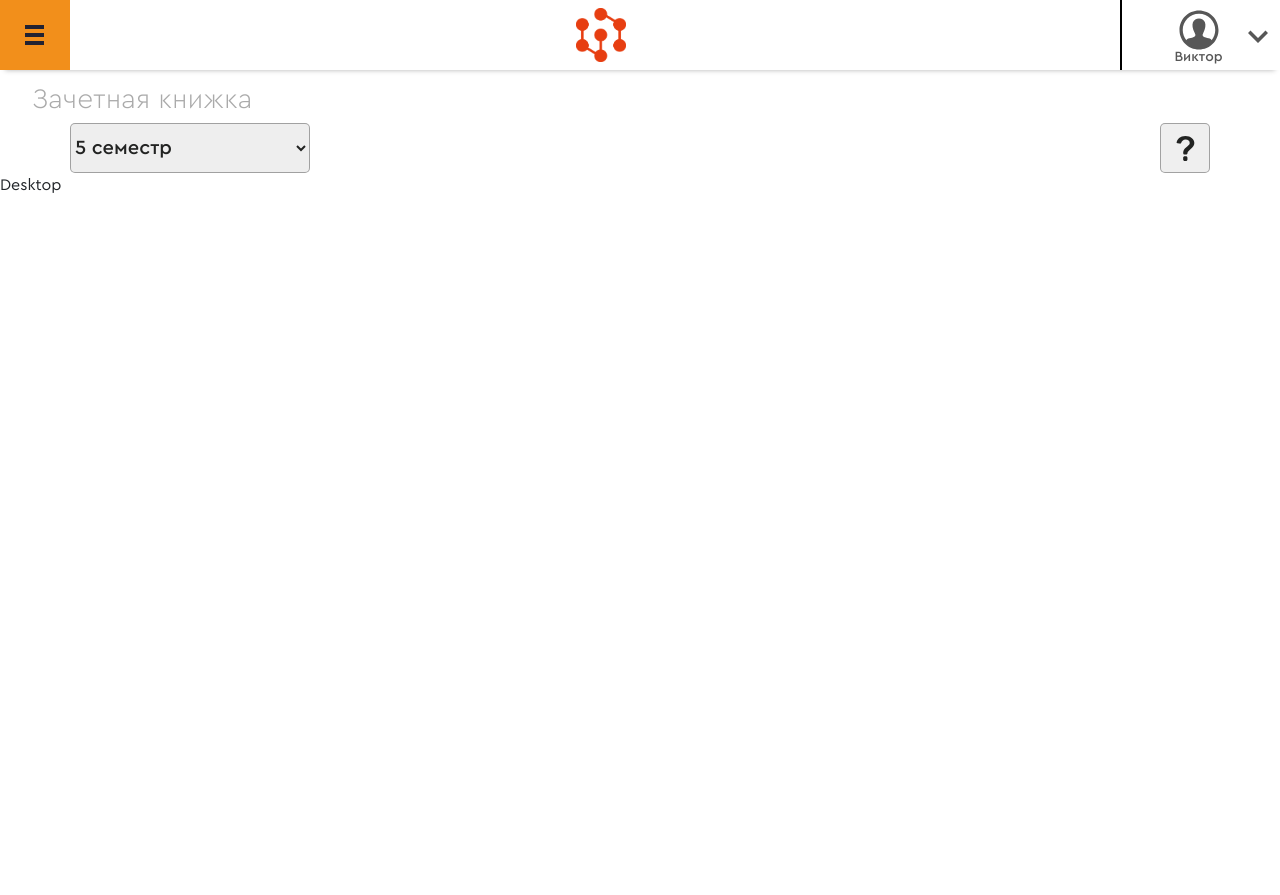
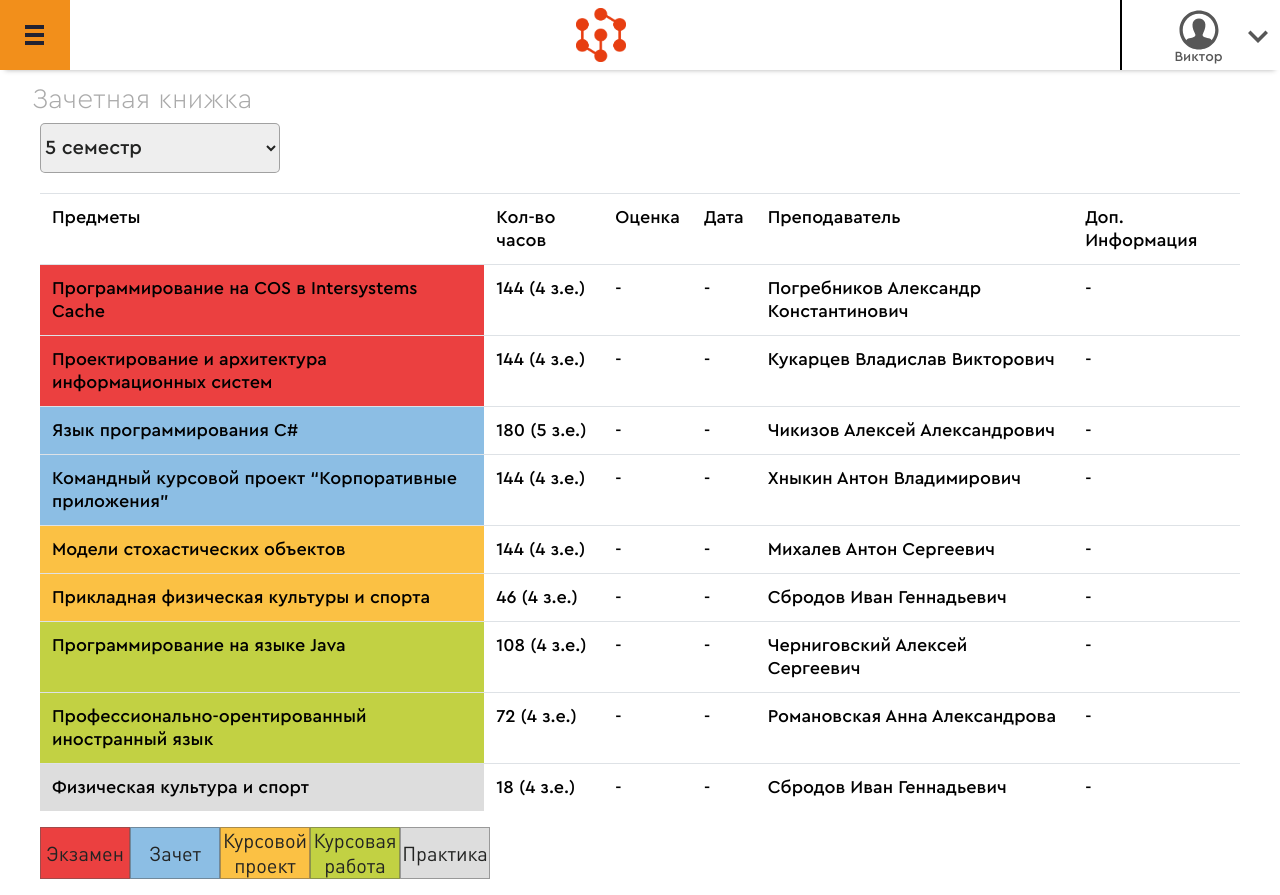
Before and after one commit to ga-wk/saga-asu-ikit, a React (Create React App) app: page /recordbook in a window 1280 px wide. Before the commit the page ends 800 px from the top, so only its background shows below. Built offline with nearby package versions, Linux system fonts and the light colour scheme.

Commit message:
сверстал зачетную книжку

```diff
--- a/src/components/RecordBook/index.js
+++ b/src/components/RecordBook/index.js
@@ -43,7 +43,7 @@ function RecordBookHeader() {
 function MobileFragment() {
     return (
         <>
-            <section className="record-book container">
+
             <ul className="record-book__list " onClick={itemClick}>
                 <li className="record-book__item item_close ">
                     <h3 className="record-book__title exam">
@@ -286,7 +286,7 @@ function MobileFragment() {
                     </div>
                 </li>
             </ul>
-            </section>
+
         </>
     )
 }
@@ -294,8 +294,106 @@ function MobileFragment() {
 function DesktopFragment() {
     return (
         <>
+            <table className="table">
+                <tr className="table__header">
+                    <th className="table__header-item">Предметы</th>
+                    <th className="table__header-item">Кол-во часов</th>
+                    <th className="table__header-item">Оценка</th>
+                    <th className="table__header-item">Дата</th>
+                    <th className="table__header-item">Преподаватель</th>
+                    <th className="table__header-item">Доп. Информация</th>
+                </tr>
+                <tr className="table__body">
+                    <td className="table__body-item exam">Программирование на COS в Intersystems Cache</td>
+                    <td className="table__body-item">144 (4 з.е.)</td>
+                    <td className="table__body-item">-</td>
+                    <td className="table__body-item">-</td>
+                    <td className="table__body-item">Погребников Александр Константинович</td>
+                    <td className="table__body-item">-</td>
+                </tr>
+                <tr className="table__body">
+                    <td className="table__body-item exam">Проектирование и архитектура информационных систем</td>
+                    <td className="table__body-item">144 (4 з.е.)</td>
+                    <td className="table__body-item">-</td>
+                    <td className="table__body-item">-</td>
+                    <td className="table__body-item">Кукарцев Владислав Викторович</td>
+                    <td className="table__body-item">-</td>
+                </tr>
+                <tr className="table__body">
+                    <td className="table__body-item offset">Язык программирования C#</td>
+                    <td className="table__body-item">180 (5 з.е.)</td>
+                    <td className="table__body-item">-</td>
+                    <td className="table__body-item">-</td>
+                    <td className="table__body-item">Чикизов Алексей Александрович</td>
+                    <td className="table__body-item">-</td>
+                </tr>
+                <tr className="table__body">
+                    <td className="table__body-item offset">Командный курсовой проект “Корпоративные приложения”</td>
+                    <td className="table__body-item">144 (4 з.е.)</td>
+                    <td className="table__body-item">-</td>
+                    <td className="table__body-item">-</td>
+                    <td className="table__body-item">Хныкин Антон Владимирович</td>
+                    <td className="table__body-item">-</td>
+                </tr>
+                <tr className="table__body">
+                    <td className="table__body-item course-work">Модели стохастических объектов</td>
+                    <td className="table__body-item">144 (4 з.е.)</td>
+                    <td className="table__body-item">-</td>
+                    <td className="table__body-item">-</td>
+                    <td className="table__body-item">Михалев Антон Сергеевич</td>
+                    <td className="table__body-item">-</td>
+                </tr>
+                <tr className="table__body">
+                    <td className="table__body-item course-work">Прикладная физическая культуры и спорта</td>
+                    <td className="table__body-item">46 (4 з.е.)</td>
+                    <td className="table__body-item">-</td>
+                    <td className="table__body-item">-</td>
+                    <td className="table__body-item">Сбродов Иван Геннадьевич</td>
+                    <td className="table__body-item">-</td>
+                </tr>
+                <tr className="table__body">
+                    <td className="table__body-item course-project">Программирование на языке Java</td>
+                    <td className="table__body-item">108 (4 з.е.)</td>
+                    <td className="table__body-item">-</td>
+                    <td className="table__body-item">-</td>
+                    <td className="table__body-item">Черниговский Алексей Сергеевич</td>
+                    <td className="table__body-item">-</td>
+                </tr>
+                <tr className="table__body">
+                    <td className="table__body-item course-project">Профессионально-орентированный иностранный язык</td>
+                    <td className="table__body-item">72 (4 з.е.)</td>
+                    <td className="table__body-item">-</td>
+                    <td className="table__body-item">-</td>
+                    <td className="table__body-item">Романовская Анна Александрова</td>
+                    <td className="table__body-item">-</td>
+                </tr>
+                <tr className="table__body">
+                    <td className="table__body-item practice">Физическая культура и спорт</td>
+                    <td className="table__body-item">18 (4 з.е.)</td>
+                    <td className="table__body-item">-</td>
+                    <td className="table__body-item">-</td>
+                    <td className="table__body-item">Сбродов Иван Геннадьевич</td>
+                    <td className="table__body-item">-</td>
+                </tr>
+            </table>
 
-            Desktop
+            <ul className="helper__list ">
+                <li className="helper__item exam">
+                    Экзамен
+                </li>
+                <li className="helper__item offset">
+                    Зачет
+                </li>
+                <li className="helper__item course-work">
+                    Курсовой проект
+                </li>
+                <li className="helper__item course-project">
+                    Курсовая работа
+                </li>
+                <li className="helper__item practice">
+                    Практика
+                </li>
+            </ul>
         </>
     )
 }
@@ -317,7 +415,10 @@ export const RecordBook = () => {
                 <a className="main-title__link">Зачетная книжка</a>
             </h1>
             <RecordBookHeader />
+            <section className="record-book container">
                 <RecordBookFragments pageWidth={document.documentElement.scrollWidth} />
+            </section>
+
         </>
     )
 }
--- a/src/components/RecordBook/index.scss
+++ b/src/components/RecordBook/index.scss
@@ -53,6 +53,7 @@
 
   &__title {
     padding: 0 5px;
+
     display: flex;
     align-items: center;
     font-family: Cera Pro;
@@ -100,10 +101,82 @@
     }
 
   }
+
+  .table {
+    margin-top: 20px;
+
+    &__header:not(:first-child) {
+      text-align: center;
+
+
+    }
+
+    &__header-item,
+    &__body-item {
+      font-family: Cera Pro;
+      font-style: normal;
+      font-weight: 500;
+      font-size: 18px;
+      line-height: 23px;
+      color: #000000;
+
+    }
+
+  }
+
+  .helper__list {
+    list-style-type: none;
+    display: flex;
+    flex-direction: row;
+
+    padding-left: 0;
+  }
+
+  .helper__item {
+    width: 90px;
+    height: 52px;
+
+    border: 1px solid rgba(87, 87, 87, 0.5);
+    box-sizing: border-box;
+
+    font-family: DIN Pro;
+    font-style: normal;
+    font-weight: normal;
+    font-size: 20px;
+    line-height: 25px;
+    display: flex;
+    align-items: center;
+    justify-content: center;
+    text-align: center;
+
+    color: #222322;
+  }
+}
+
+@media (min-width: $tablet-width) {
+  .record-book {
+    &__helper {
+      display: none;
+    }
+  }
+
+  @media (min-width: $desktop-width) {
+    .record-book {
+      &__title {
+        height: 50px;
       }
 
       .item_close {
-    height: 90px;
+        height: 50px;
+        overflow: hidden;
+        transition: 1s all ease;
+      }
+    }
+}
+}
+
+.item_close {
+  height: 80px;
   overflow: hidden;
   transition: 1s all ease;
 }
@@ -116,15 +189,19 @@
 .exam {
   background-color: $exam;
 }
+
 .offset {
   background-color: $offset;
 }
-.course-work{
+
+.course-work {
   background-color: $course-work;
 }
-.course-project{
+
+.course-project {
   background-color: $course-project;
 }
-.practice{
+
+.practice {
   background-color: $practice;
 }
--- a/src/styles/reprise.scss
+++ b/src/styles/reprise.scss
@@ -60,6 +60,6 @@
 
   @media (min-width: 1199.98px){
     .container {
-      max-width: 1140px;
+      max-width: $desktop-width;
     }
   }
```
Lines whose indentation alone changed are shown as unchanged.
